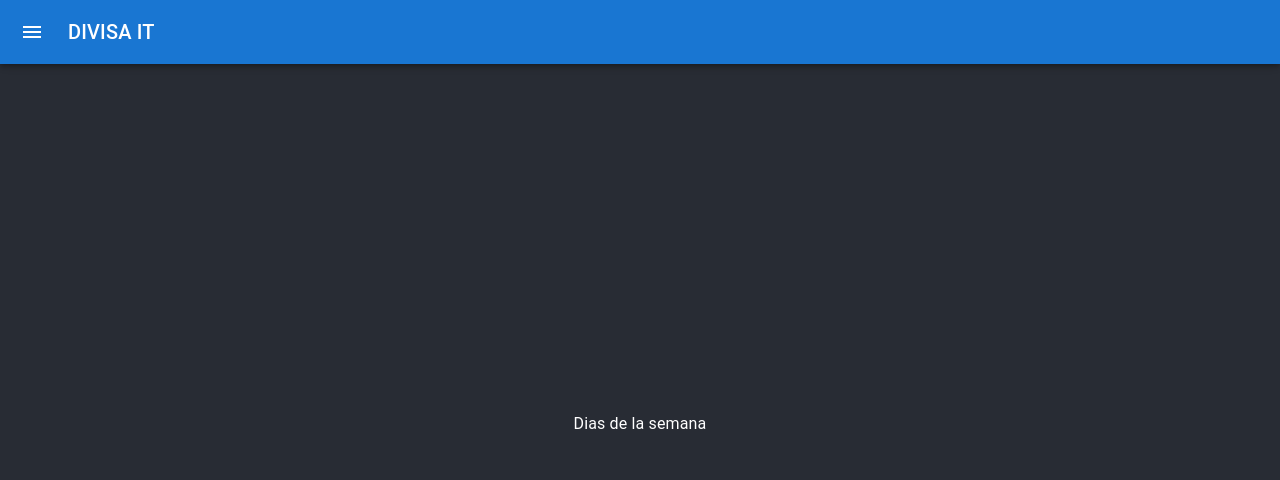
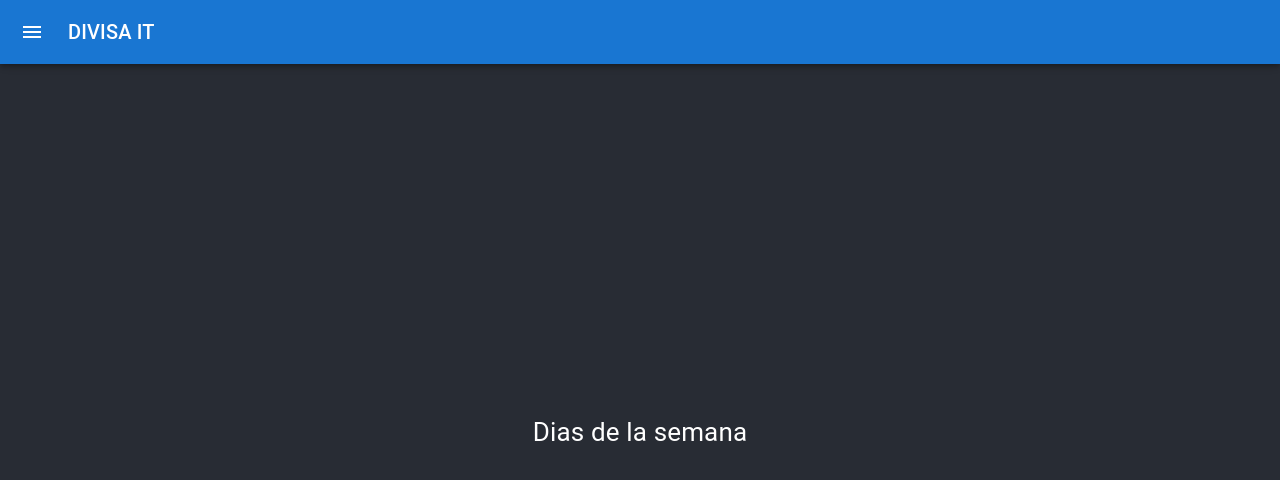
Before and after one commit to TakeHomeChallenges/Divisa-iT, a React (Create React App) app: page / in a window 1280 px wide. Shown: the top 480 px of the page. Built offline with nearby package versions, Linux system fonts and the light colour scheme.

Commit message:
Remove typography and add auto-closing in the menu

```diff
--- a/src/components/ResponsiveDrawer/index.js
+++ b/src/components/ResponsiveDrawer/index.js
@@ -124,7 +124,10 @@ export default function PersistentDrawerLeft({ children, setItemSelected }) {
             "CSS",
             "TypeScript",
           ].map((text, index) => (
-            <ListItem key={text} disablePadding onClick={() => setItemSelected(index)}>
+            <ListItem key={text} disablePadding onClick={() => {
+              setItemSelected(index)
+              handleDrawerClose()
+            }}>
               <ListItemButton>
                 <ListItemIcon>
                   {index === 0 ? <CreditCardIcon /> : null}
@@ -141,7 +144,7 @@ export default function PersistentDrawerLeft({ children, setItemSelected }) {
       </Drawer>
       <Main open={open} sx={{ padding: "0" }}>
         <DrawerHeader />
-        <Typography paragraph>{children}</Typography>
+        {children}
       </Main>
     </Box>
   );
```
